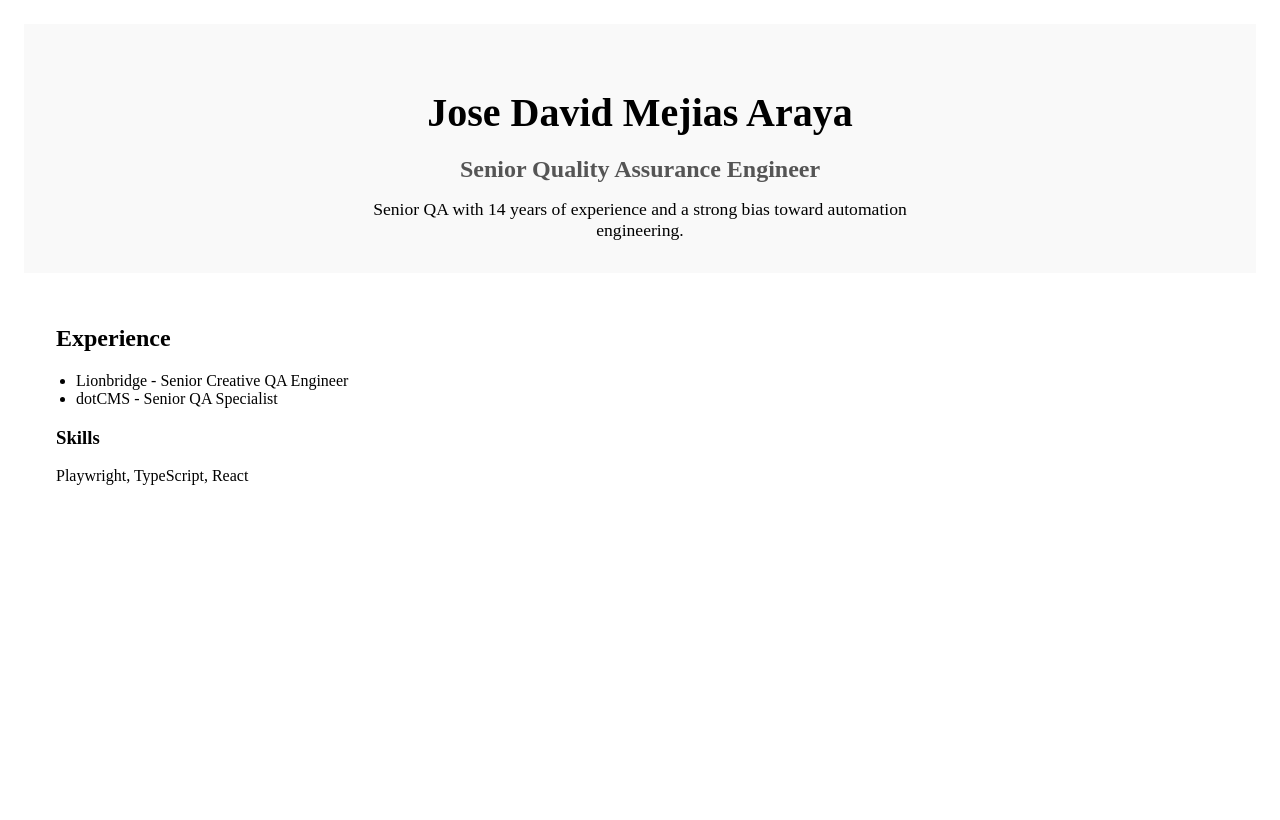
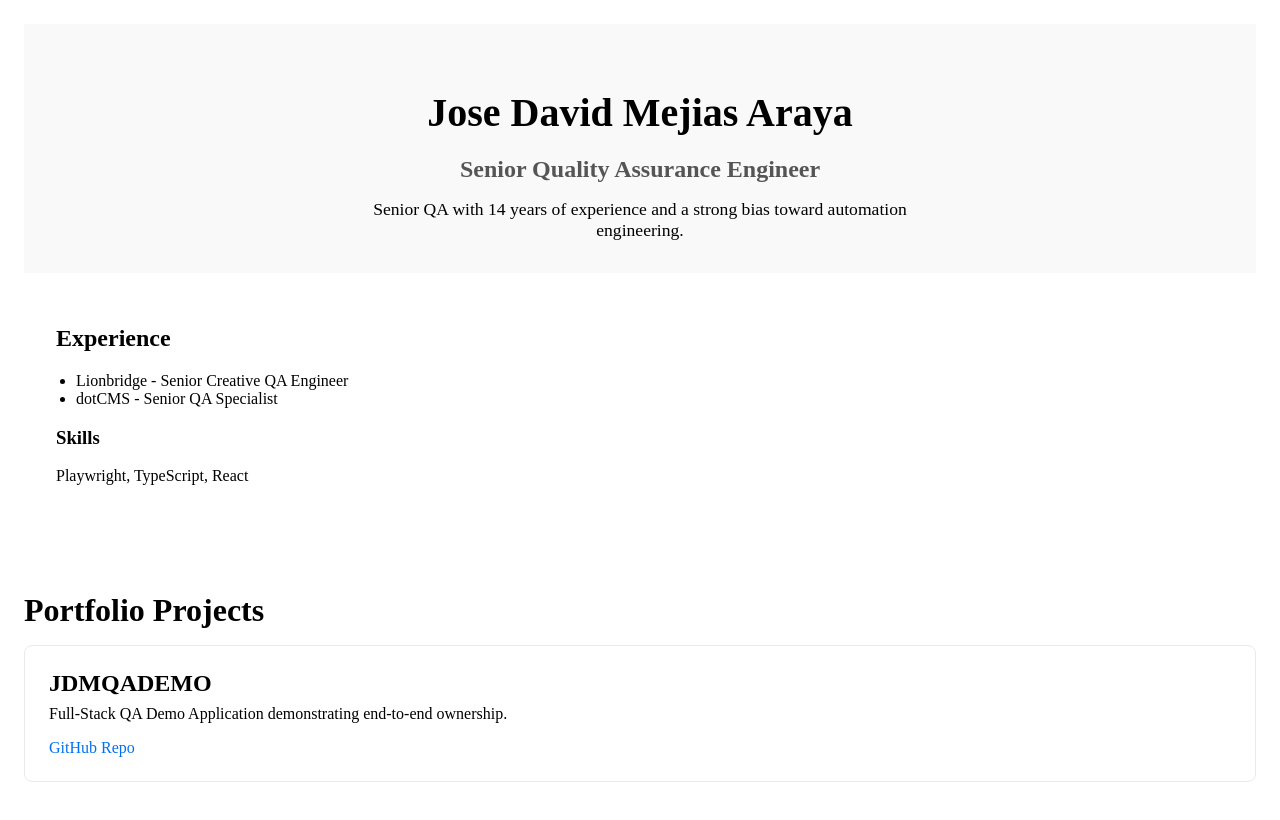
Before and after one commit to josemejias11/cv-portfolio, a Next.js app: page / in a window 1280 px wide. Shown: the top 820 px of the page. Built offline with nearby package versions, Linux system fonts and the light colour scheme.

Commit message:
feat: add projects showcase component

```diff
--- a/app/page.tsx
+++ b/app/page.tsx
@@ -2,12 +2,14 @@ import React from 'react';
 import styles from './page.module.css';
 import Hero from '../components/Hero';
 import Experience from '../components/Experience';
+import Projects from '../components/Projects';
 
 export default function Page() {
   return (
     <main className={styles.main}>
       <Hero />
       <Experience />
+      <Projects />
     </main>
   );
 }
--- /dev/null
+++ b/components/Projects.module.css
@@ -0,0 +1,33 @@
+.container {
+  padding: 2rem 0;
+}
+
+.heading {
+  font-size: 2rem;
+  margin-bottom: 1rem;
+}
+
+.card {
+  border: 1px solid #eaeaea;
+  border-radius: 8px;
+  padding: 1.5rem;
+  margin-bottom: 1rem;
+}
+
+.cardTitle {
+  margin: 0 0 0.5rem 0;
+  font-size: 1.5rem;
+}
+
+.cardDesc {
+  margin: 0 0 1rem 0;
+}
+
+.link {
+  color: #0070f3;
+  text-decoration: none;
+}
+
+.link:hover {
+  text-decoration: underline;
+}
--- /dev/null
+++ b/components/Projects.tsx
@@ -0,0 +1,22 @@
+import React from 'react';
+import styles from './Projects.module.css';
+
+export default function Projects() {
+  return (
+    <section className={styles.container}>
+      <h2 className={styles.heading}>Portfolio Projects</h2>
+      <div className={styles.card}>
+        <h3 className={styles.cardTitle}>JDMQADEMO</h3>
+        <p className={styles.cardDesc}>
+          Full-Stack QA Demo Application demonstrating end-to-end ownership.
+        </p>
+        <a
+          href="https://github.com/josemejias11/jdmqademo"
+          className={styles.link}
+        >
+          GitHub Repo
+        </a>
+      </div>
+    </section>
+  );
+}
```
Also changed, not shown: 1 other file (tests, documents, lock files or other folders).
